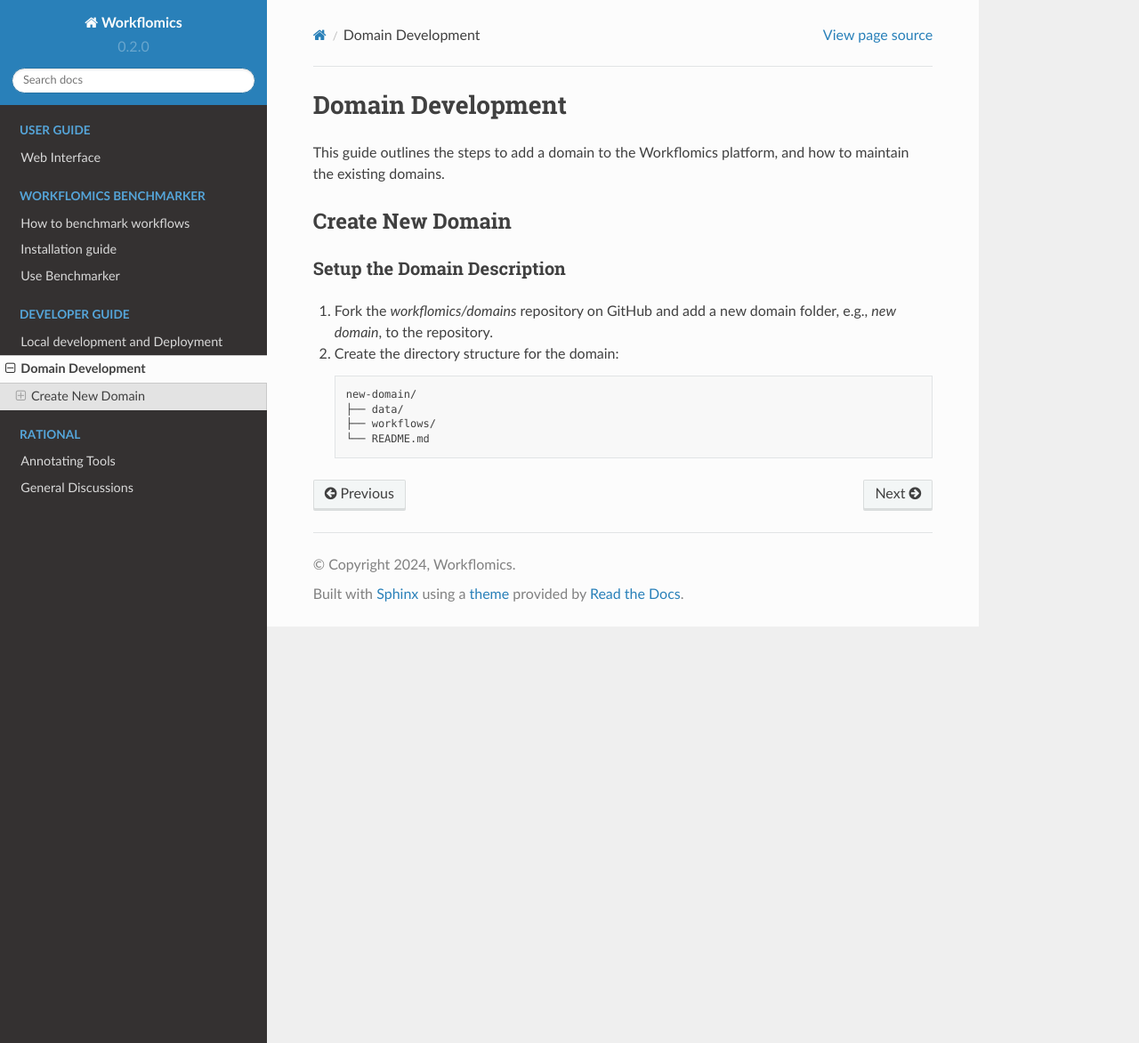
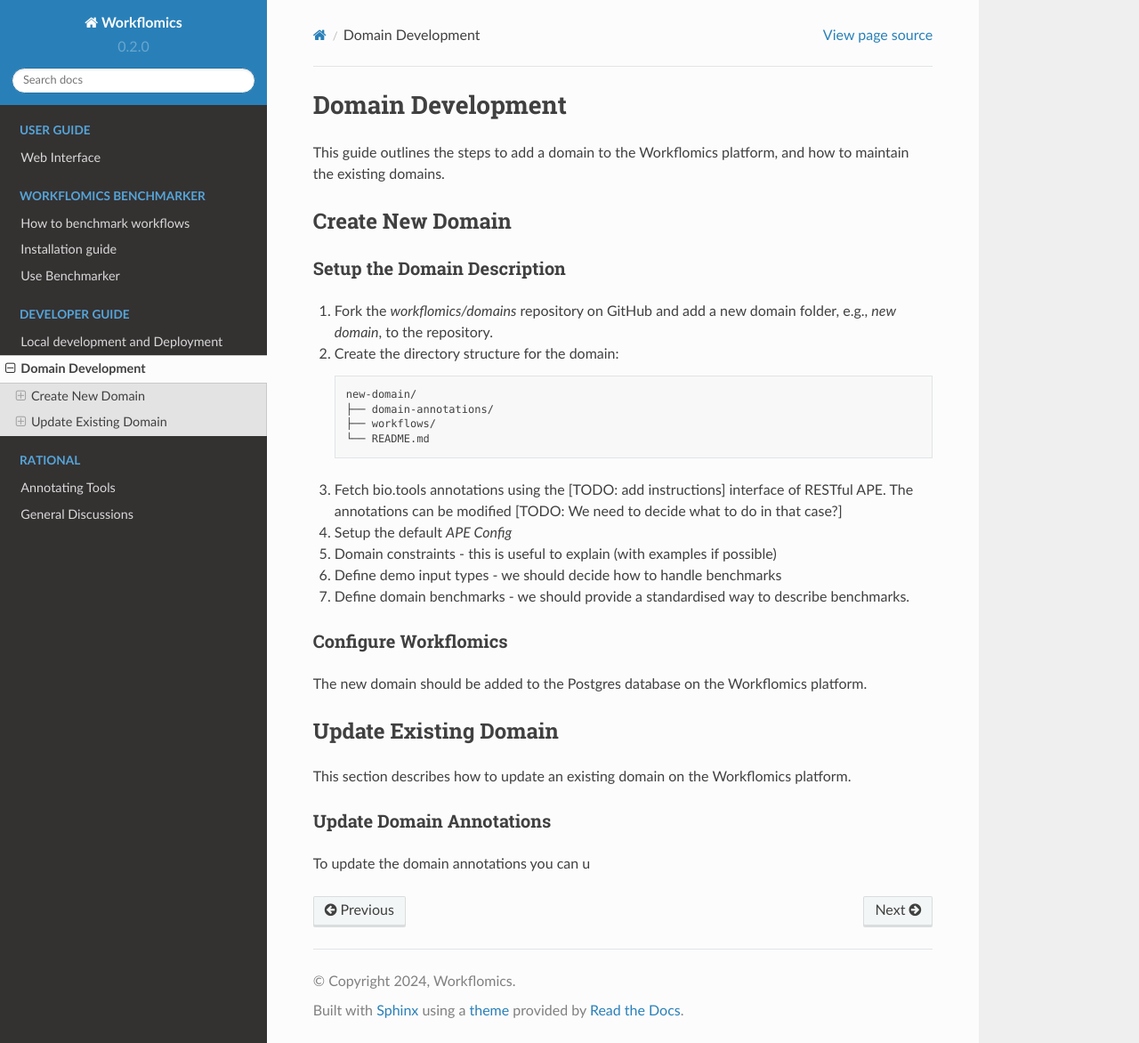
Before and after one commit to Workflomics/workflomics-readthedocs, a Sphinx documentation site: the page built from docs/source/basics/add-domain.rst, in a window 1280 px wide and 1172 px high. Shown: the whole window at 89% size. Built offline with Sphinx 7.4.7 and the Read the Docs theme 2.0.0, drawn with Linux system fonts in a browser that asks for light colours.

```diff
--- a/docs/source/basics/add-domain.rst
+++ b/docs/source/basics/add-domain.rst
@@ -15,6 +15,34 @@ Setup the Domain Description
    .. code-block:: text
 
       new-domain/
-      ├── data/
+      ├── domain-annotations/
       ├── workflows/
       └── README.md
+
+3. Fetch bio.tools annotations using the [TODO: add instructions] interface of RESTful APE. The annotations can be modified [TODO: We need to decide what to do in that case?]
+
+4. Setup the default `APE Config`
+
+5. Domain constraints - this is useful to explain (with examples if possible)
+
+6. Define demo input types - we should decide how to handle benchmarks
+
+7. Define domain benchmarks - we should provide a standardised way to describe benchmarks.
+
+
+Configure Workflomics
+=====================
+
+The new domain should be added to the Postgres database on the Workflomics platform.
+
+
+
+Update Existing Domain
+**********************
+
+This section describes how to update an existing domain on the Workflomics platform.
+
+Update Domain Annotations
+=========================
+
+To update the domain annotations you can u
```
Also changed, not shown: docs/source/basics/standards.rst (added, +151 -0 lines).
